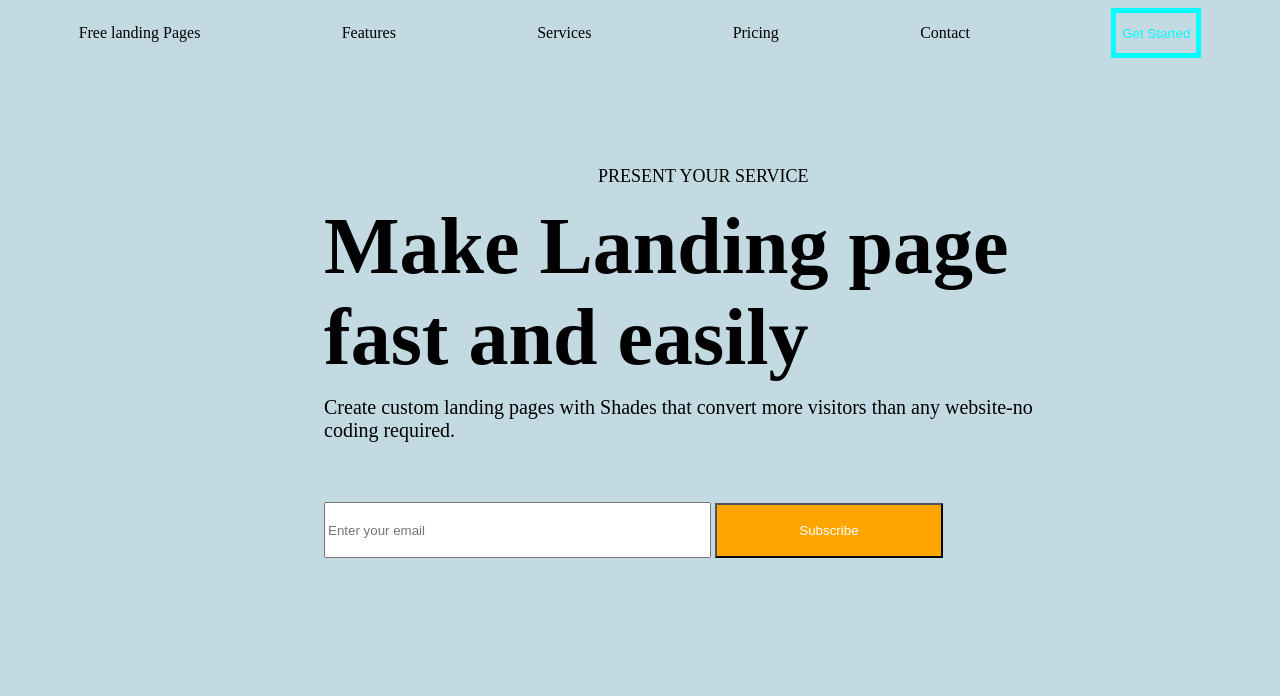
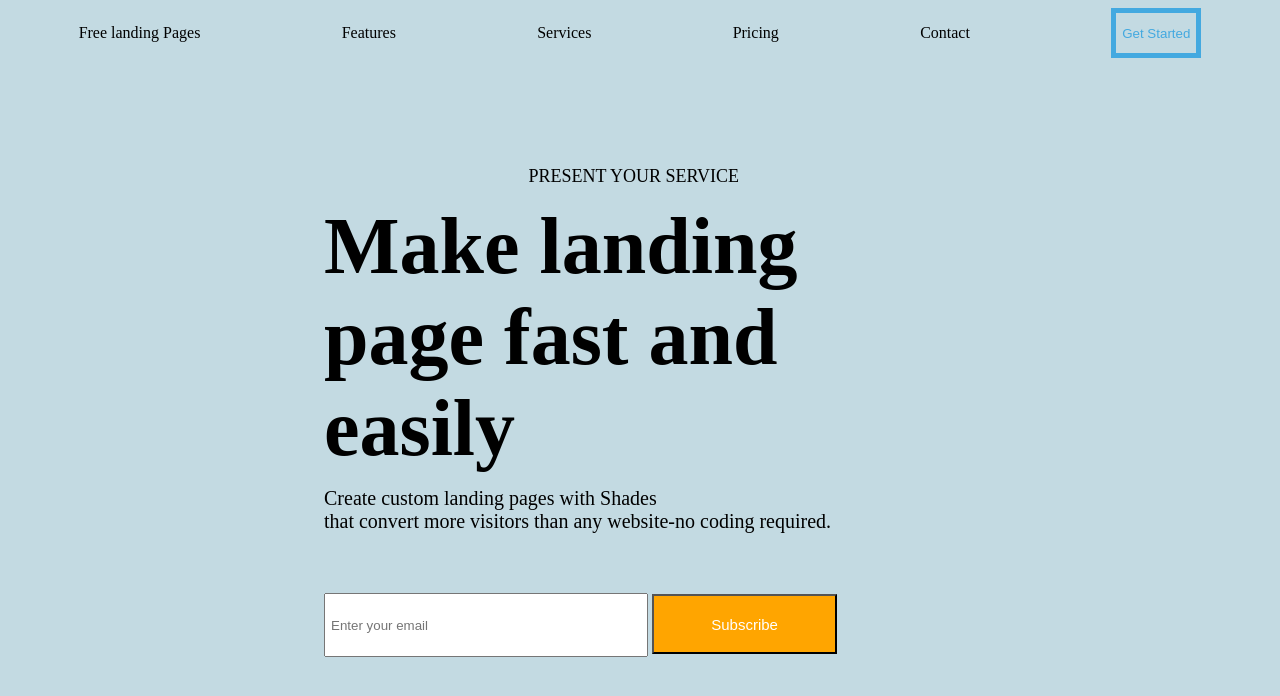
Before and after one commit to Trasimaco94/tanti-commit, a plain HTML site: page index.html in a window 1280 px wide. Drawn offline with Linux system fonts and the light colour scheme.

Commit message:
feat(tanti commit): Added padding in input and Added javascript file

```diff
--- a/index.html
+++ b/index.html
@@ -31,10 +31,12 @@ Features
         PRESENT YOUR SERVICE
     </p>
     <h1>
-        Make Landing page fast and easily
+        Make landing page fast and easily
     </h1>
     <p class="underh1">
-        Create custom landing pages with Shades that convert more visitors than any website-no coding required.
+        Create custom landing pages with Shades
+        <br>
+        that convert more visitors than any website-no coding required.
     </p>
     <input type="text" placeholder="Enter your email" class="inputMail">
     <button class="sub">
--- a/style.css
+++ b/style.css
@@ -8,8 +8,8 @@ body {
 }
 
 .btn { background: transparent;
-    color: aqua;
-    border: solid 5px aqua;
+    color: rgb(67, 169, 224);
+    border: solid 5px rgb(67, 169, 224);
 
 }
 
@@ -17,7 +17,7 @@ body {
     position: relative;
     top: 50px;
     left: 25%;
-    width: 60%;
+    width: 49%;
 }
 
 h1 {
@@ -36,17 +36,20 @@ h1 {
     font-size: 20px;
     position: relative;
     bottom: 40px;
+    text-align: justify;
 }
 
 .inputMail {
     height: 50px;
     width: 50%;
+    padding: 5px;
 }
 .sub {
     background-color: orange;
     color: white;
-    height: 55px;
+    height: 60px;
     width: 30%;
     position: relative;
+    font-size: 15px;
 
 }
```
Also changed, not shown: script.js (added).
